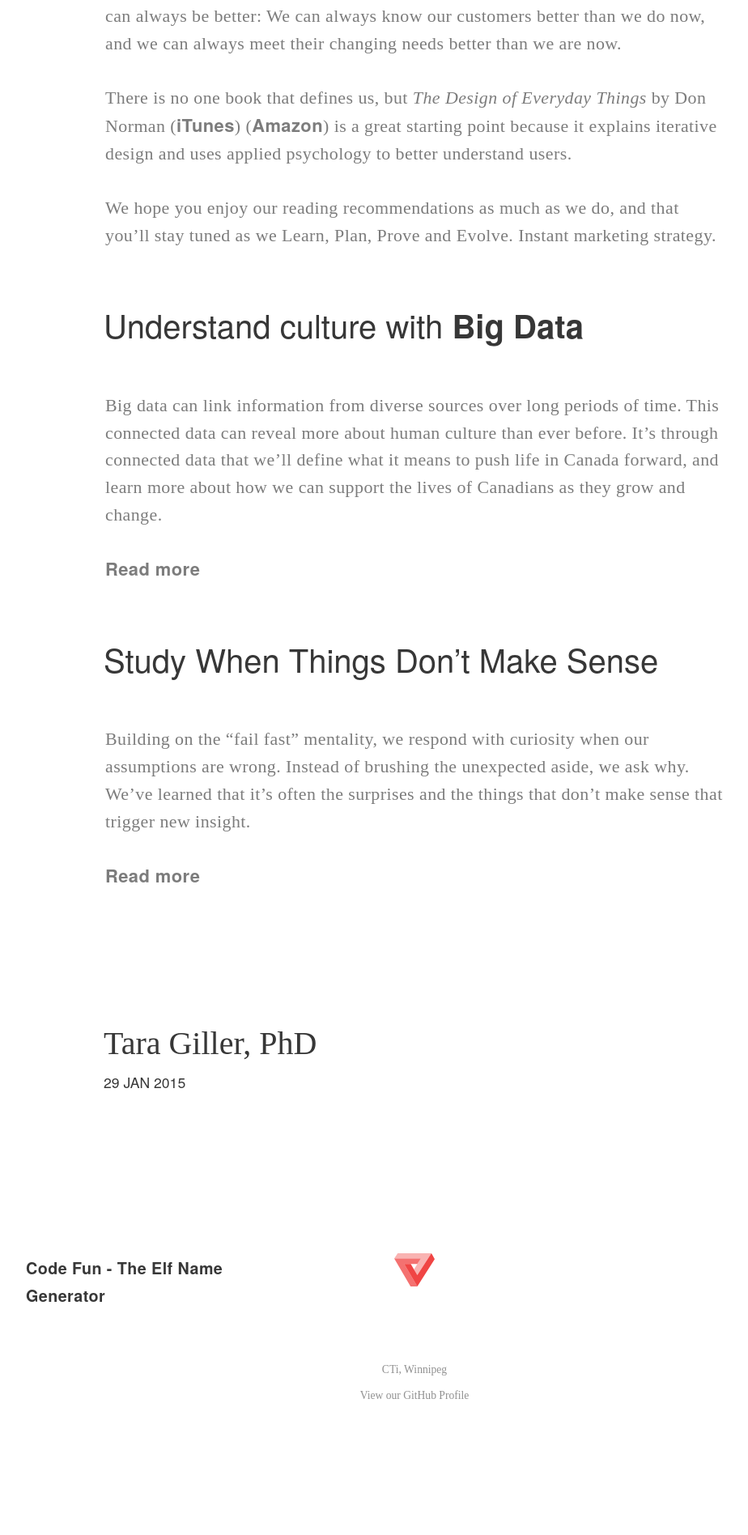
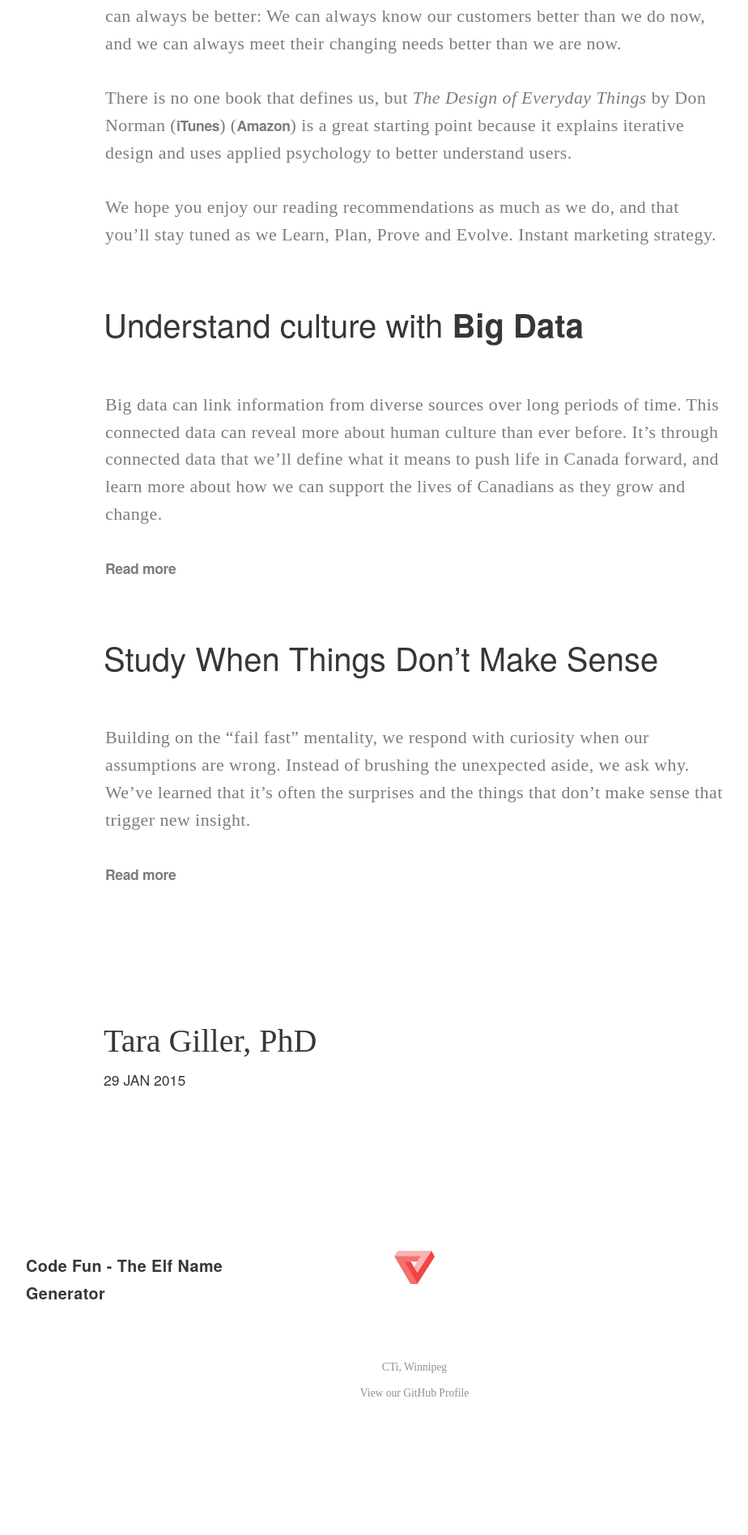
Before and after one commit to CTi-Winnipeg/cti-winnipeg.github.io, a Jekyll site: the page built from culture/_posts/2015-01-29-readme-e01.md, in a window 1280 px wide. Shown: the part 1684-3580 px from the top of the page at 81% size, without its empty margins (128-1052 px from the left). Built offline with Jekyll 4.4.1, drawn with Linux system fonts in a browser that asks for light colours.

Commit message:
Anchor tag style updates

```diff
--- a/stylesheets/styles.css
+++ b/stylesheets/styles.css
@@ -242,6 +242,9 @@ blockquote > p {
 article.post a {
   font-family: "futura-pt", "HelveticaNeue", "Roboto", sans-serif !important;
   font-weight: 700 !important;
+  font-size: 1em;
+  font-size: 0.8em;
+  letter-spacing: -0.02em;
 }
 
 article.post h1 {
```
